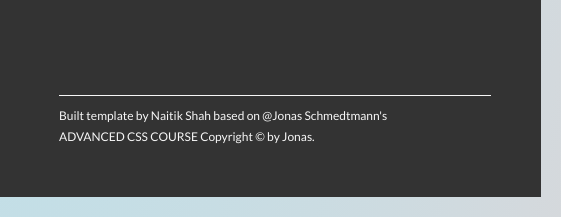
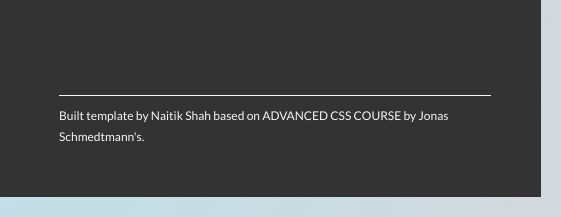
Before and after one commit to naitik0212/CSS-Advanced-Website, a website: page index.html in a window 1280 px wide. Shown: the part 5662-5879 px from the top of the page, 719-1280 px from the left. Drawn offline with Linux system fonts and the light colour scheme.

Commit message:
Final considerations

```diff
--- a/index.html
+++ b/index.html
@@ -432,8 +432,8 @@
         </div>
         <div class="col-1-of-2">
             <p class="footer__copyright">
-                Built template by Naitik Shah based on @Jonas Schmedtmann's
-                <a href="#" class="footer__link">Advanced CSS course</a> Copyright &copy; by Jonas.
+                Built template by Naitik Shah based on
+                <a href="#" class="footer__link">Advanced CSS course</a> by Jonas Schmedtmann's.
             </p>
         </div>
     </div>
```
